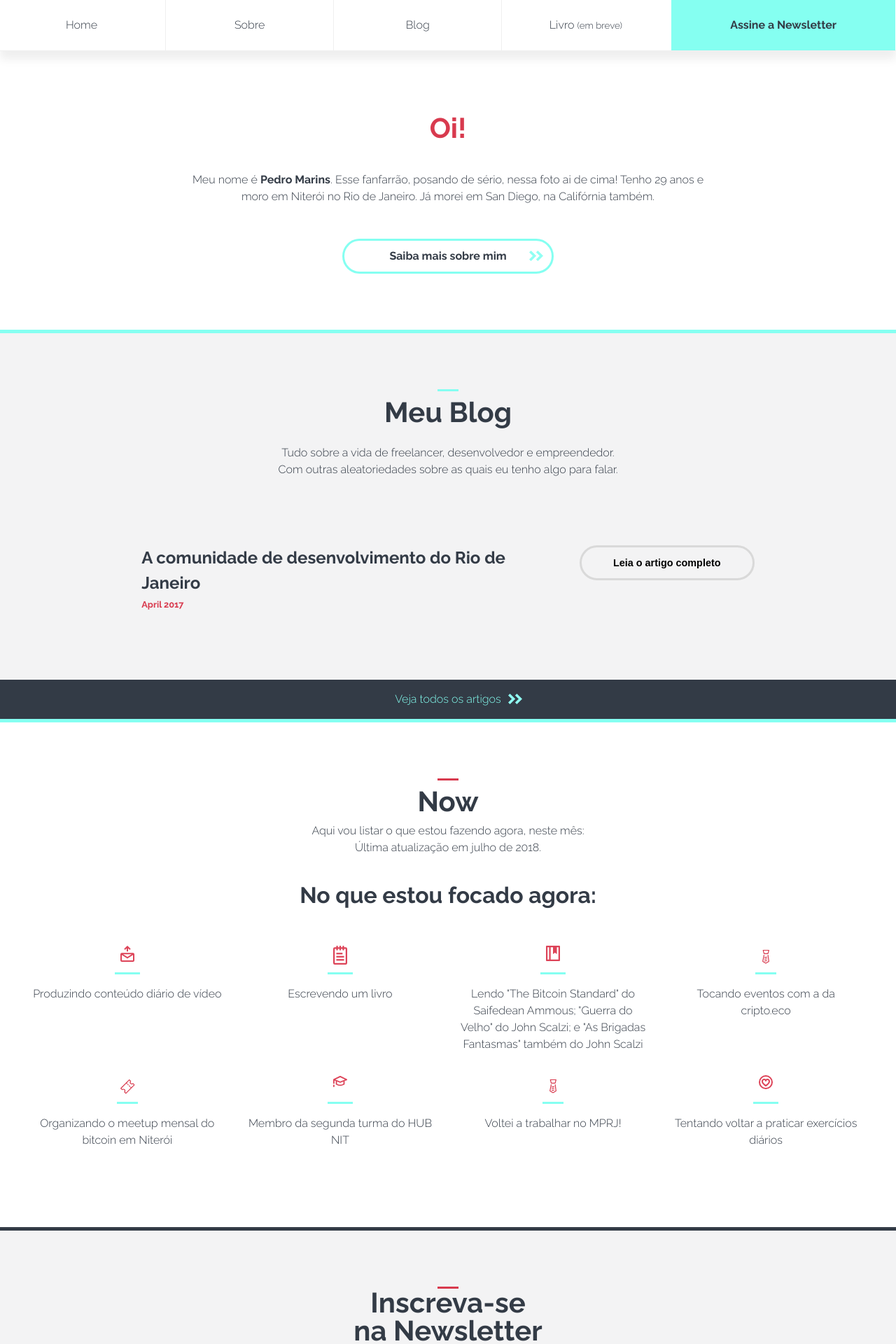
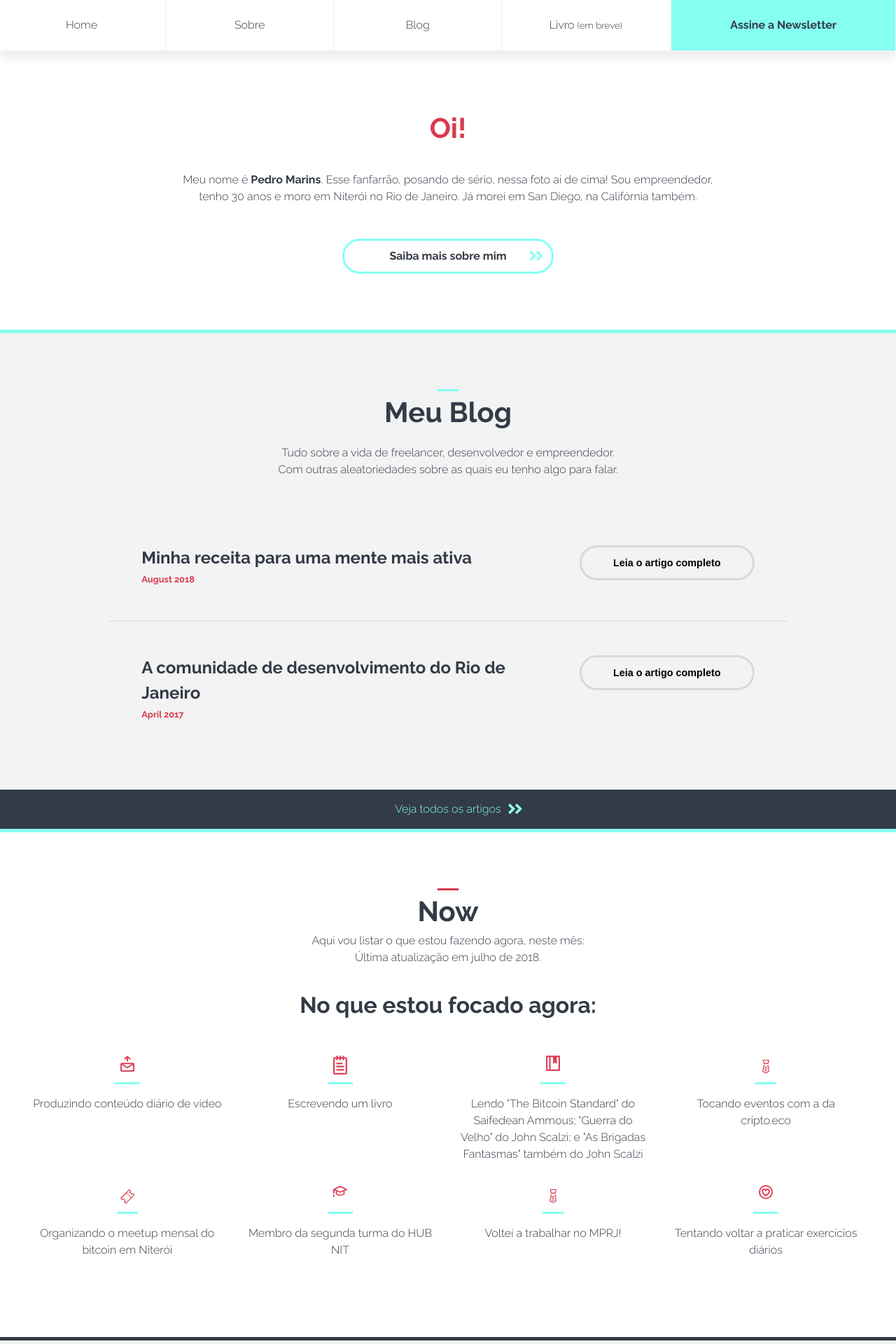
Before and after one commit to pedromarins/pedromarins.github.io, a Jekyll site: the page built from index.html, in a window 1280 px wide. Shown: the part 600-2520 px from the top of the page at 70% size. Built offline with Jekyll 4.4.1, drawn with Linux system fonts in a browser that asks for light colours.

Commit message:
post: minha receita para uma mente mais ativa

```diff
--- a/_layouts/post.html
+++ b/_layouts/post.html
@@ -2,8 +2,9 @@
 layout: default
 ---
 
+<img class="post-image" src="{{ page.img }}" alt="{{ page.img-alt }}">
+
 <div class="post">
-
   <header class="post-header">
     <h1 class="post-title">{{ page.title }}</h1>
     <p class="post-subtitle">{{ page.subtitle }}</p>
--- a/_posts/2017-04-02-comunidade-de-desenvolvimento-do-rio-de-janeiro.markdown
+++ b/_posts/2017-04-02-comunidade-de-desenvolvimento-do-rio-de-janeiro.markdown
@@ -3,7 +3,7 @@
 title: A comunidade de desenvolvimento do Rio de Janeiro
 subtitle: Um guia rápido de como se envolver com a comunidade de desenvolvedores carioca
 date: 2017-04-02 11:00:00 A comunidade de desenvolvimento do Rio de Janeiro
-categories: desenvolvimento comunnity
+categories: desenvolvimento community
 reading: 3 min
 author: Pedro Marins
 published: true
--- a/assets/_sass/components/_blog.sass
+++ b/assets/_sass/components/_blog.sass
@@ -1,3 +1,6 @@
+.post-image
+    max-width: 100%
+
 .post
     background: white
     max-width: 700px
@@ -15,7 +18,7 @@
     text-align: center
 
 .post-title
-    font-size: 4em
+    font-size: 3em
     font-weight: 700
     margin: $spacing-unit*2 0 0
     line-height: 1
@@ -27,7 +30,7 @@
 .post-subtitle
     font-weight: 300
     font-style: normal
-    font-size: 2em
+    font-size: 1.8em
     margin: $spacing-unit*2 0 0
 
     @include media-query($on-mobile)
@@ -48,14 +51,17 @@
         display: block
 
 .post-content
-    p
+    p,li
         margin-bottom: $spacing-unit
         word-wrap: break-word
-        font-size: 1.5em
+        font-size: 1.3em
         line-height: 1.5
 
         @include media-query($on-mobile)
             font-size: 1.3em
+
+    li
+        list-style: initial
 
     pre
         background: lighten($dark-blue, 10%)
--- a/index.html
+++ b/index.html
@@ -10,7 +10,7 @@
 
 <section class="home-about">
 	<h2 class="home-about--title">Oi!</h2>
-	<p class="home-about--texto">Meu nome é <strong>Pedro Marins</strong>. Esse fanfarrão, posando de sério, nessa foto ai de cima! Tenho 29 anos e moro em Niterói no Rio de Janeiro. Já morei em San Diego, na Califórnia também.</p>
+	<p class="home-about--texto">Meu nome é <strong>Pedro Marins</strong>. Esse fanfarrão, posando de sério, nessa foto ai de cima! Sou empreendedor, tenho 30 anos e moro em Niterói no Rio de Janeiro. Já morei em San Diego, na Califórnia também.</p>
 	<a class="home-about--button" href="/about">Saiba mais sobre mim</a>
 </section>
 
```
Also changed, not shown: _posts/2018-08-31-minha-receita-para-uma-mente-mais-ativa.markdown (added, +39 -0 lines), Gemfile.lock, assets/img/posts/stairs.jpg (added).
